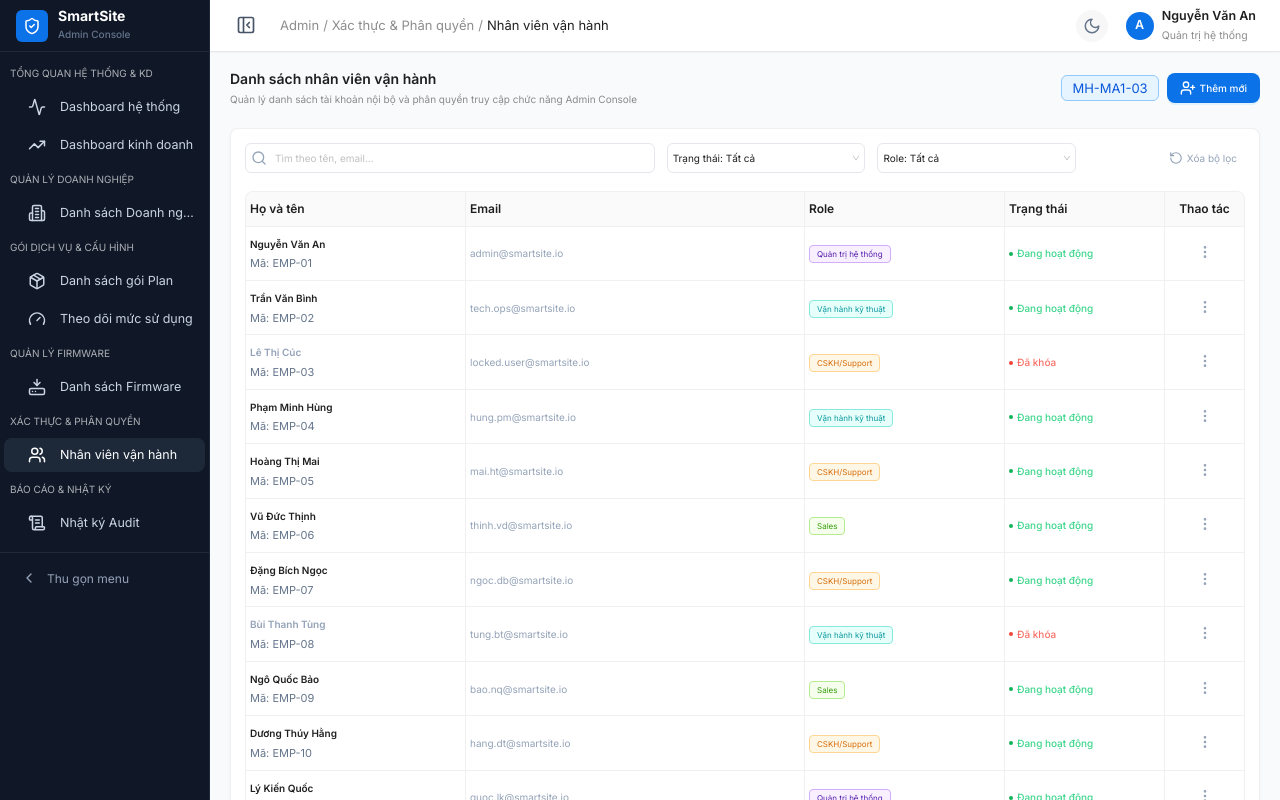
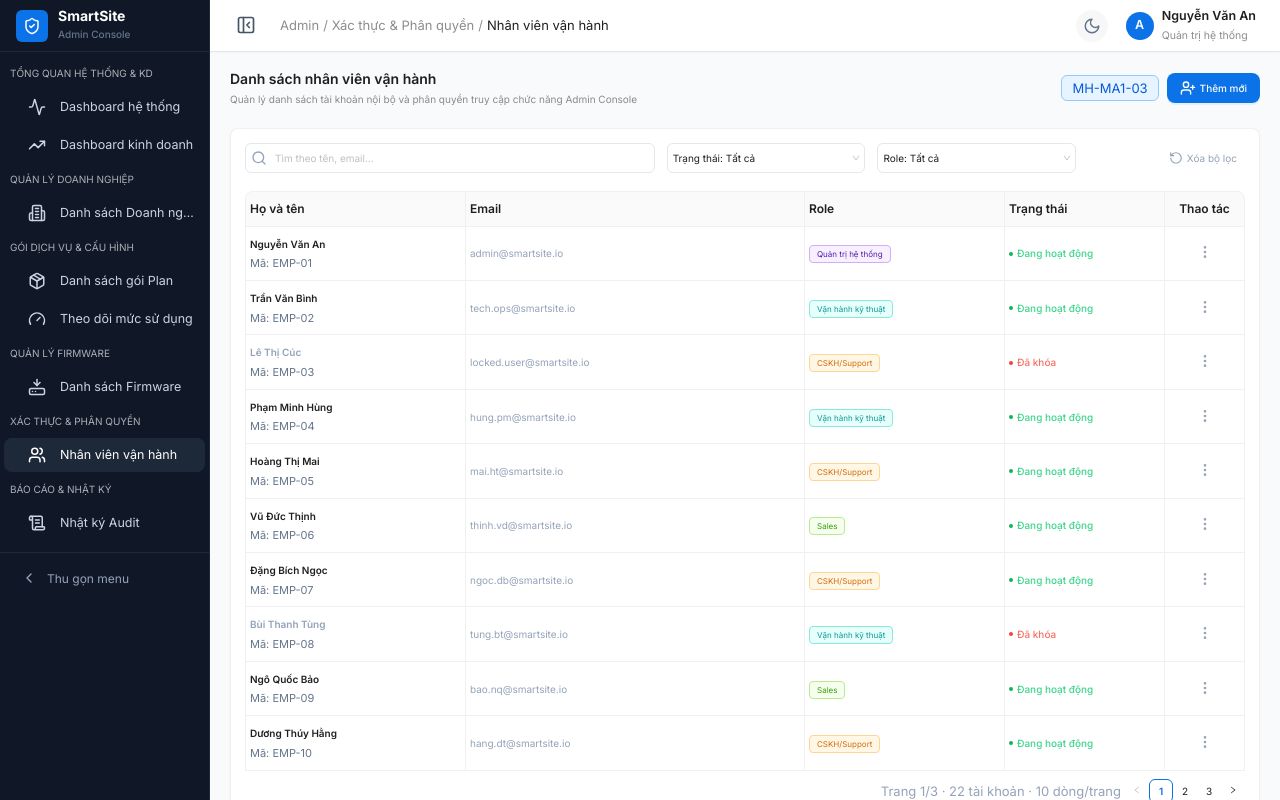
Before and after one commit to ruadepzai/Smartsite-IoT-Platform, a React (Vite) app: page /admin/employees in a window 1280 px wide. Shown: the top 800 px of the page. Built offline with nearby package versions, Linux system fonts and the light colour scheme; a web font is replaced by a local one.

Commit message:
fix(admin-employees): cap nhat phan trang mac dinh tu 20 xuong 10 dong/trang (MH-MA1-03)

```diff
--- a/src/pages/admin/employees/EmployeeList.jsx
+++ b/src/pages/admin/employees/EmployeeList.jsx
@@ -45,9 +45,9 @@ export default function EmployeeList() {
   const [filterStatus, setFilterStatus] = useState('all');
   const [filterRole, setFilterRole] = useState('all');
 
-  // State phân trang (20 dòng/trang theo BR-A20)
+  // State phân trang (10 dòng/trang)
   const [currentPage, setCurrentPage] = useState(1);
-  const pageSize = 20;
+  const pageSize = 10;
 
   // State modal Thêm / Sửa
   const [modalOpen, setModalOpen] = useState(false);
@@ -341,7 +341,7 @@ export default function EmployeeList() {
             onChange: (page) => setCurrentPage(page),
             showTotal: (total, range) => (
               <span style={{ color: '#94A3B8', fontSize: 13 }}>
-                Trang {currentPage}/{Math.ceil(total / pageSize) || 1} · {total} tài khoản · 20 dòng/trang
+                Trang {currentPage}/{Math.ceil(total / pageSize) || 1} · {total} tài khoản · 10 dòng/trang
               </span>
             ),
           }}
```
